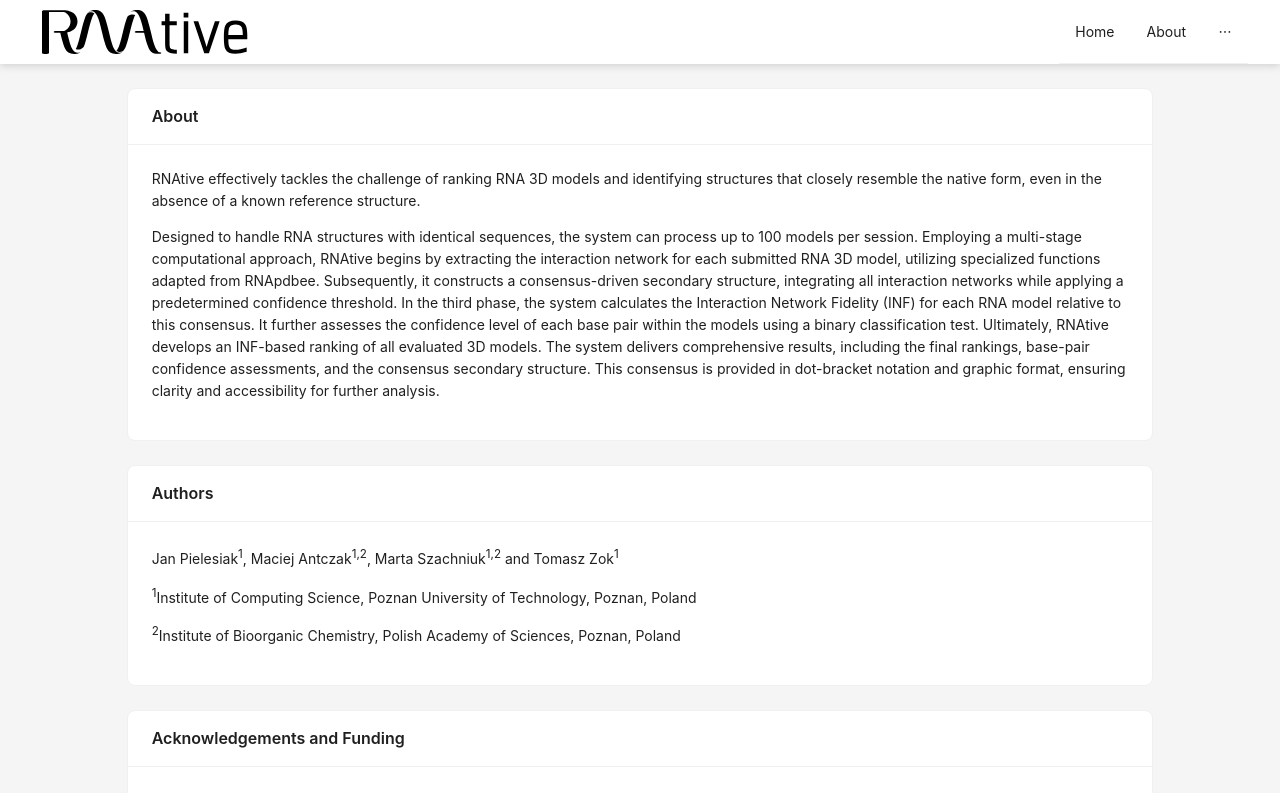
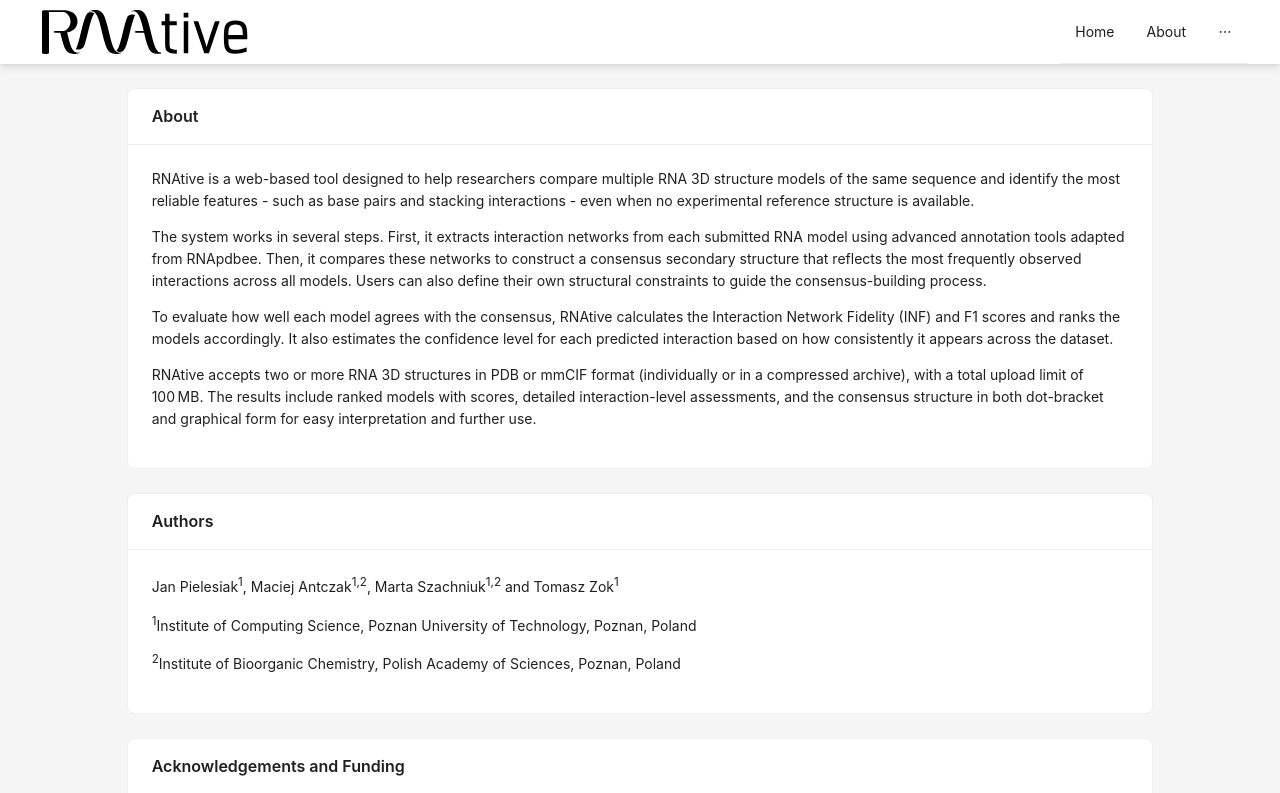
Before and after one commit to tzok/RNAtive, a React (Create React App) app in the folder my-app/: page /About in a window 1280 px wide. Shown: the top 793 px of the page. Built offline with nearby package versions, Linux system fonts and the light colour scheme; no server answers.

Commit message:
footer, help and about modifications
changed the footer text
changed the help section to also contain a list of browsers that RNAtive works on
changed the about section's text

```diff
--- a/my-app/src/About.js
+++ b/my-app/src/About.js
@@ -8,28 +8,63 @@ const About = () => {
       <Col span={20}>
         <Card title="About" style={{ marginBottom: "24px" }}>
           <Typography>
-            <Paragraph>RNAtive effectively tackles the challenge of ranking RNA 3D models and identifying structures that closely resemble the native form, even in the absence of a known reference structure.</Paragraph>
-            <Paragraph>Designed to handle RNA structures with identical sequences, the system can process up to 100 models per session. Employing a multi-stage computational approach, RNAtive begins by extracting the interaction network for each submitted RNA 3D model, utilizing specialized functions adapted from RNApdbee. Subsequently, it constructs a consensus-driven secondary structure, integrating all interaction networks while applying a predetermined confidence threshold. In the third phase, the system calculates the Interaction Network Fidelity (INF) for each RNA model relative to this consensus. It further assesses the confidence level of each base pair within the models using a binary classification test. Ultimately, RNAtive develops an INF-based ranking of all evaluated 3D models. The system delivers comprehensive results, including the final rankings, base-pair confidence assessments, and the consensus secondary structure. This consensus is provided in dot-bracket notation and graphic format, ensuring clarity and accessibility for further analysis.</Paragraph>
+            <Paragraph>
+              RNAtive is a web-based tool designed to help researchers compare
+              multiple RNA 3D structure models of the same sequence and identify
+              the most reliable features - such as base pairs and stacking
+              interactions - even when no experimental reference structure is
+              available.
+            </Paragraph>
+            <Paragraph>
+              The system works in several steps. First, it extracts interaction
+              networks from each submitted RNA model using advanced annotation
+              tools adapted from RNApdbee. Then, it compares these networks to
+              construct a consensus secondary structure that reflects the most
+              frequently observed interactions across all models. Users can also
+              define their own structural constraints to guide the
+              consensus-building process.
+            </Paragraph>
+            <Paragraph>
+              To evaluate how well each model agrees with the consensus, RNAtive
+              calculates the Interaction Network Fidelity (INF) and F1 scores
+              and ranks the models accordingly. It also estimates the confidence
+              level for each predicted interaction based on how consistently it
+              appears across the dataset.
+            </Paragraph>
+            <Paragraph>
+              RNAtive accepts two or more RNA 3D structures in PDB or mmCIF
+              format (individually or in a compressed archive), with a total
+              upload limit of 100 MB. The results include ranked models with
+              scores, detailed interaction-level assessments, and the consensus
+              structure in both dot-bracket and graphical form for easy
+              interpretation and further use.{" "}
+            </Paragraph>
           </Typography>
         </Card>
 
         <Card title="Authors" style={{ marginBottom: "24px" }}>
           <Typography>
             <Paragraph>
-              Jan Pielesiak<sup>1</sup>, Maciej Antczak<sup>1,2</sup>, Marta Szachniuk<sup>1,2</sup> and Tomasz Zok<sup>1</sup>
+              Jan Pielesiak<sup>1</sup>, Maciej Antczak<sup>1,2</sup>, Marta
+              Szachniuk<sup>1,2</sup> and Tomasz Zok<sup>1</sup>
             </Paragraph>
             <Paragraph>
-              <sup>1</sup>Institute of Computing Science, Poznan University of Technology, Poznan, Poland
+              <sup>1</sup>Institute of Computing Science, Poznan University of
+              Technology, Poznan, Poland
             </Paragraph>
             <Paragraph>
-              <sup>2</sup>Institute of Bioorganic Chemistry, Polish Academy of Sciences, Poznan, Poland
+              <sup>2</sup>Institute of Bioorganic Chemistry, Polish Academy of
+              Sciences, Poznan, Poland
             </Paragraph>
           </Typography>
         </Card>
 
         <Card title="Acknowledgements and Funding">
           <Typography>
-            <Paragraph>RNAtive project has been supported by grant 2023/51/D/ST6/01207 from the National Science Centre, Poland.</Paragraph>
+            <Paragraph>
+              RNAtive project has been supported by grant 2023/51/D/ST6/01207
+              from the National Science Centre, Poland.
+            </Paragraph>
           </Typography>
         </Card>
       </Col>
--- a/my-app/src/App.js
+++ b/my-app/src/App.js
@@ -1,4 +1,10 @@
-import { BrowserRouter as Router, Route, Routes, useNavigate, useLocation } from "react-router-dom";
+import {
+  BrowserRouter as Router,
+  Route,
+  Routes,
+  useNavigate,
+  useLocation,
+} from "react-router-dom";
 import { Layout, Menu } from "antd";
 
 import About from "./About";
@@ -32,7 +38,14 @@ const NavMenu = () => {
     { key: "/cite", label: "Cite" },
   ];
 
-  return <Menu onClick={handleMenuClick} selectedKeys={[location.pathname]} mode="horizontal" items={items} />;
+  return (
+    <Menu
+      onClick={handleMenuClick}
+      selectedKeys={[location.pathname]}
+      mode="horizontal"
+      items={items}
+    />
+  );
 };
 
 function App() {
@@ -47,7 +60,8 @@ function App() {
             padding: "0 32px",
             background: "white",
             boxShadow: "0 2px 8px rgba(0, 0, 0, 0.15)",
-          }}>
+          }}
+        >
           <img
             src={LogoRNAtive}
             alt="RNAtive"
@@ -65,7 +79,8 @@ function App() {
         <Content
           style={{
             padding: "24px",
-          }}>
+          }}
+        >
           <Routes>
             <Route path="/" element={<Home />} />
             <Route path="/:id" element={<Home />} />
@@ -77,14 +92,16 @@ function App() {
         <Footer
           style={{
             textAlign: "center",
-          }}>
+          }}
+        >
           <div
             style={{
               display: "flex",
               justifyContent: "center",
               alignItems: "center",
               gap: "16px",
-            }}>
+            }}
+          >
             <div>
               <a href="https://www.put.poznan.pl/index.php/en">
                 <img src={LogoPP} alt="PUT" style={{ height: "86px" }} />
@@ -92,7 +109,11 @@ function App() {
             </div>
             <div>
               <a href="https://www.rnapolis.pl/">
-                <img src={LogoRNApolis} alt="RNApolis" style={{ height: "40px" }} />
+                <img
+                  src={LogoRNApolis}
+                  alt="RNApolis"
+                  style={{ height: "40px" }}
+                />
               </a>
             </div>
             <div>
@@ -102,8 +123,13 @@ function App() {
             </div>
           </div>
           <div style={{ marginTop: "16px" }}>
-            <p style={{ margin: "0" }}>RNAtive is freely accessible to all users, including commercial users, under the MIT License.</p>
-            <p style={{ margin: "8px 0" }}>RNAtive {new Date().getFullYear()} | RNApolis</p>
+            <p style={{ margin: "0" }}>
+              RNAtive is freely available to all users, including for commercial
+              use, under the MIT License.
+            </p>
+            <p style={{ margin: "8px 0" }}>
+              RNAtive {new Date().getFullYear()} | RNApolis
+            </p>
           </div>
         </Footer>
       </Layout>
--- a/my-app/src/Help.js
+++ b/my-app/src/Help.js
@@ -537,6 +537,19 @@ const Help = () => {
                 display: "inline-block",
               }}
             />
+            <CustomTitle level={2}>System requirements</CustomTitle>
+            <Paragraph>
+              RNAtive works with the following browsers:
+              <ul>
+                <li>Chrome</li>
+                <li>Firefox</li>
+                <li>Edge</li>
+                <li>Safari</li>
+                <li>Opera</li>
+                <li>Mobile Safari</li>
+                <li>Chrome Mobile</li>
+              </ul>
+            </Paragraph>
             <CustomTitle level={2}>References</CustomTitle>
             <Paragraph>
               RNAtive's functioning would not be possible without the
```
